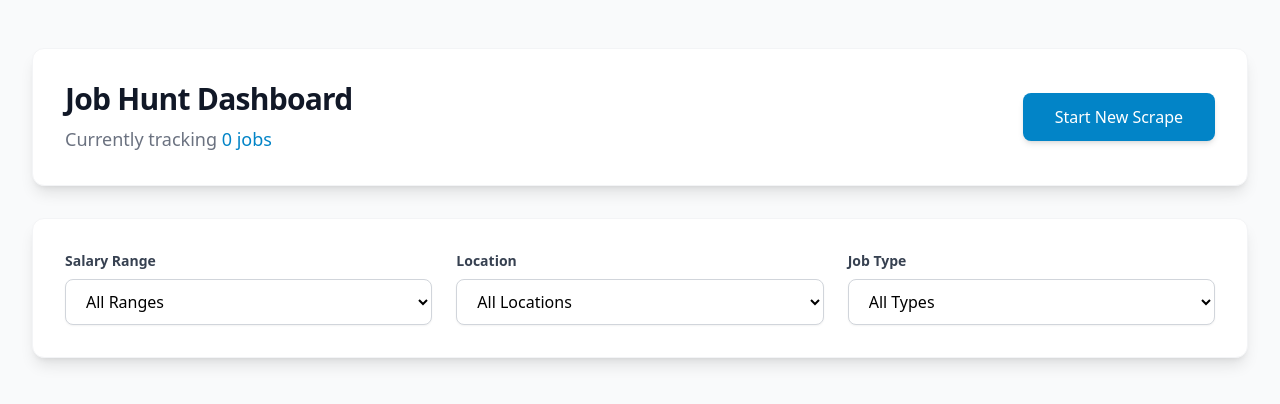
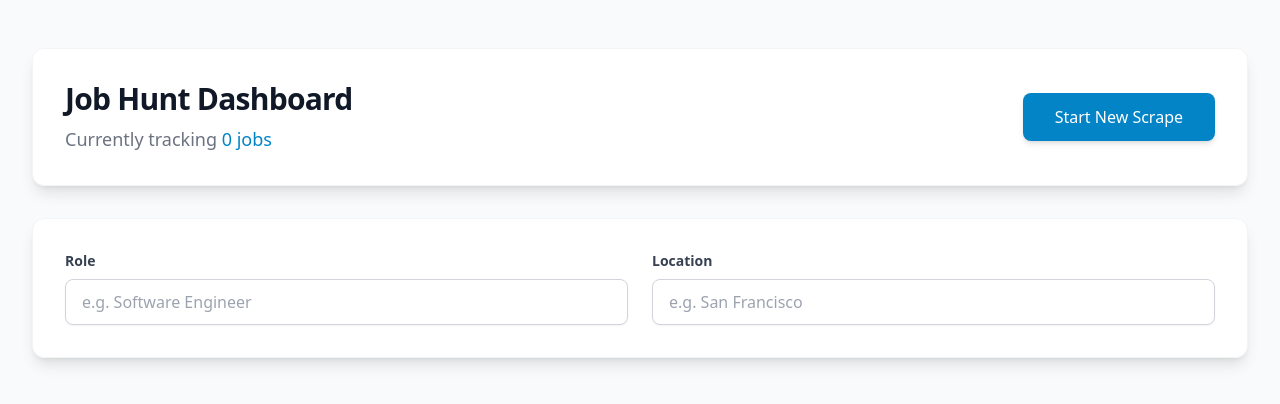
Before and after one commit to nymishkash/dexy-assignment, a React (Vite) app: page / in a window 1280 px wide. Shown: the top 404 px of the page. Built offline with nearby package versions, Linux system fonts and the light colour scheme; no server answers.

Commit message:
workflow completed

```diff
--- a/src/components/Dashboard.jsx
+++ b/src/components/Dashboard.jsx
@@ -1,20 +1,30 @@
 import { useEffect, useState } from "react";
 import { searchJobs } from "../utils/SearchJobs";
+import { startScrape } from "../utils/startScrape";
 
 const Dashboard = () => {
   const [isScrapingActive, setIsScrapingActive] = useState(false);
   const [showSuccess, setShowSuccess] = useState(false);
   const [jobs, setJobs] = useState([]);
+  const [searchParams, setSearchParams] = useState({
+    role: "",
+    location: "",
+  });
 
   useEffect(() => {
-    searchJobs({ sort: "date" })
+    searchJobs({
+      sort: "date",
+      limit: 50,
+      role: searchParams.role || undefined,
+      location: searchParams.location || undefined,
+    })
       .then((response) => {
         setJobs(response?.jobs);
       })
       .catch((error) => {
         console.error(error);
       });
-  }, []);
+  }, [searchParams]);
 
   const handleScrape = async () => {
     setIsScrapingActive(true);
@@ -29,6 +39,8 @@ const Dashboard = () => {
       const jobsResponse = await searchJobs({
         sort: "request_time",
         limit: 50,
+        role: searchParams.role || undefined,
+        location: searchParams.location || undefined,
       });
       setJobs(jobsResponse?.jobs);
     }
@@ -162,39 +174,37 @@ const Dashboard = () => {
 
         {/* Filters */}
         <div className="mb-8 bg-white rounded-xl shadow-lg p-8 border border-gray-100">
-          <div className="grid grid-cols-1 md:grid-cols-3 gap-6">
+          <div className="grid grid-cols-1 md:grid-cols-2 gap-6">
             <div>
               <label className="block text-sm font-semibold text-gray-700 mb-2">
-                Salary Range
+                Role
               </label>
-              <select className="w-full border border-gray-300 rounded-lg shadow-sm py-2.5 px-4 bg-white hover:border-primary-500 focus:outline-none focus:ring-2 focus:ring-primary-500 focus:border-primary-500 transition-colors">
-                <option>All Ranges</option>
-                <option>$80k - $100k</option>
-                <option>$100k - $150k</option>
-                <option>$150k+</option>
-              </select>
+              <input
+                type="text"
+                value={searchParams.role}
+                onChange={(e) =>
+                  setSearchParams((prev) => ({ ...prev, role: e.target.value }))
+                }
+                placeholder="e.g. Software Engineer"
+                className="w-full border border-gray-300 rounded-lg shadow-sm py-2.5 px-4 bg-white hover:border-primary-500 focus:outline-none focus:ring-2 focus:ring-primary-500 focus:border-primary-500 transition-colors"
+              />
             </div>
             <div>
               <label className="block text-sm font-semibold text-gray-700 mb-2">
                 Location
               </label>
-              <select className="w-full border border-gray-300 rounded-lg shadow-sm py-2.5 px-4 bg-white hover:border-primary-500 focus:outline-none focus:ring-2 focus:ring-primary-500 focus:border-primary-500 transition-colors">
-                <option>All Locations</option>
-                <option>Remote</option>
-                <option>United States</option>
-                <option>Europe</option>
-              </select>
-            </div>
-            <div>
-              <label className="block text-sm font-semibold text-gray-700 mb-2">
-                Job Type
-              </label>
-              <select className="w-full border border-gray-300 rounded-lg shadow-sm py-2.5 px-4 bg-white hover:border-primary-500 focus:outline-none focus:ring-2 focus:ring-primary-500 focus:border-primary-500 transition-colors">
-                <option>All Types</option>
-                <option>Full-time</option>
-                <option>Contract</option>
-                <option>Part-time</option>
-              </select>
+              <input
+                type="text"
+                value={searchParams.location}
+                onChange={(e) =>
+                  setSearchParams((prev) => ({
+                    ...prev,
+                    location: e.target.value,
+                  }))
+                }
+                placeholder="e.g. San Francisco"
+                className="w-full border border-gray-300 rounded-lg shadow-sm py-2.5 px-4 bg-white hover:border-primary-500 focus:outline-none focus:ring-2 focus:ring-primary-500 focus:border-primary-500 transition-colors"
+              />
             </div>
           </div>
         </div>
```
